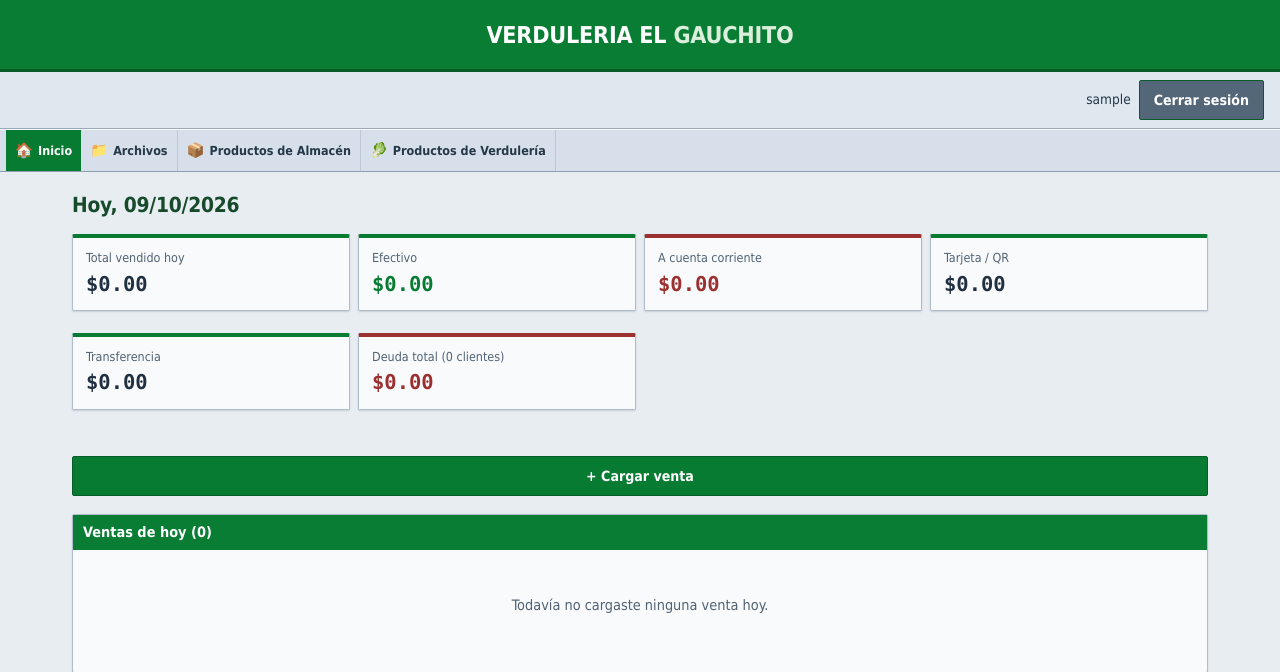
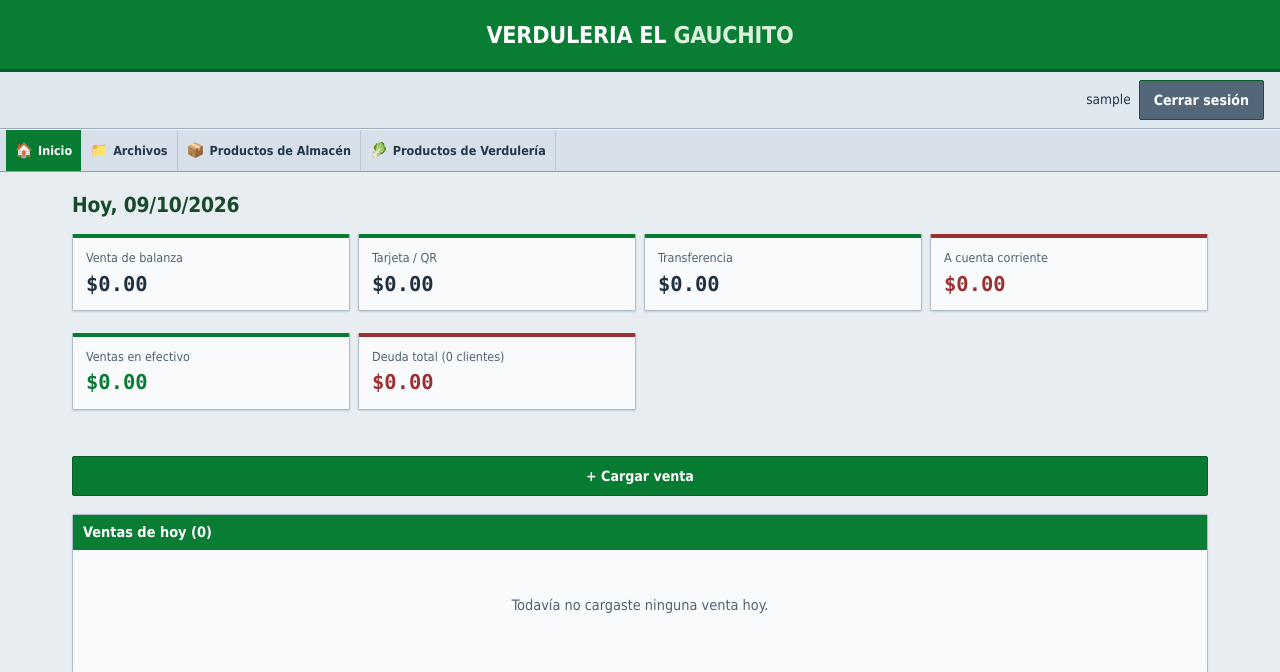
Before and after one commit to fernandochiappero-ui/ventasapp-flask, a Flask app: page / in a window 1280 px wide. Shown: the top 672 px of the page. Run offline with Flask 3, Linux system fonts and the light colour scheme; a user stored in the database is signed in; tables that the repository leaves empty hold one stand-in row (values such as "Sample post").

Commit message:
Inicio: venta de balanza y ventas en efectivo

```diff
--- a/app.py
+++ b/app.py
@@ -307,6 +307,14 @@ def create_app():
         )
         deuda_total = round(sum(c.saldo for c in deudores), 2)
 
+        efectivo_real_hoy = round(
+            totales["efectivo"]
+            - totales["tarjeta_qr"]
+            - totales["transferencia"]
+            - totales["cuenta_corriente"],
+            2,
+        )
+
         return render_template(
             "dashboard.html",
             hoy=hoy,
@@ -316,6 +324,7 @@ def create_app():
             cuenta_hoy=totales["cuenta_corriente"],
             tarjeta_hoy=totales["tarjeta_qr"],
             transferencia_hoy=totales["transferencia"],
+            efectivo_real_hoy=efectivo_real_hoy,
             deudores=deudores[:5],
             deuda_total=deuda_total,
             cantidad_deudores=len(deudores),
--- a/templates/dashboard.html
+++ b/templates/dashboard.html
@@ -5,16 +5,8 @@
 
 <div class="grilla-resumen">
   <div class="tarjeta metrica">
-    <div class="etiqueta">Total vendido hoy</div>
-    <div class="valor cifra">${{ "%.2f"|format(total_hoy) }}</div>
-  </div>
-  <div class="tarjeta metrica verde">
-    <div class="etiqueta">Efectivo</div>
+    <div class="etiqueta">Venta de balanza</div>
     <div class="valor cifra">${{ "%.2f"|format(efectivo_hoy) }}</div>
-  </div>
-  <div class="tarjeta metrica ladrillo">
-    <div class="etiqueta">A cuenta corriente</div>
-    <div class="valor cifra">${{ "%.2f"|format(cuenta_hoy) }}</div>
   </div>
   <div class="tarjeta metrica">
     <div class="etiqueta">Tarjeta / QR</div>
@@ -23,6 +15,14 @@
   <div class="tarjeta metrica">
     <div class="etiqueta">Transferencia</div>
     <div class="valor cifra">${{ "%.2f"|format(transferencia_hoy) }}</div>
+  </div>
+  <div class="tarjeta metrica ladrillo">
+    <div class="etiqueta">A cuenta corriente</div>
+    <div class="valor cifra">${{ "%.2f"|format(cuenta_hoy) }}</div>
+  </div>
+  <div class="tarjeta metrica verde">
+    <div class="etiqueta">Ventas en efectivo</div>
+    <div class="valor cifra">${{ "%.2f"|format(efectivo_real_hoy) }}</div>
   </div>
   <div class="tarjeta metrica ladrillo">
     <div class="etiqueta">Deuda total ({{ cantidad_deudores }} clientes)</div>
```
